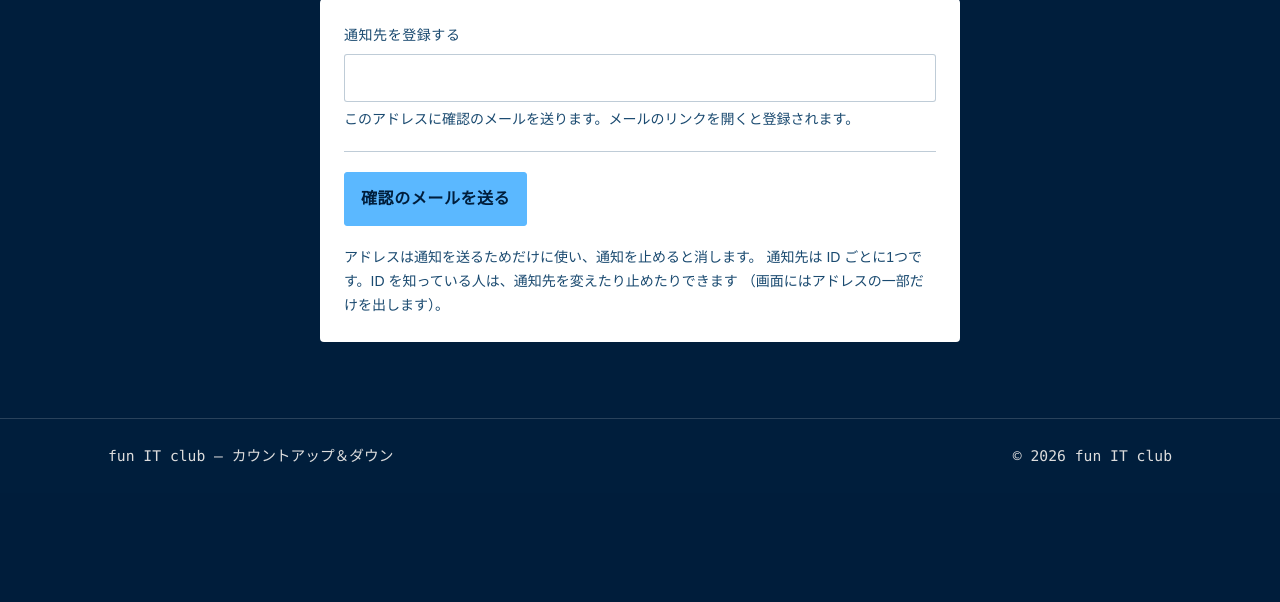
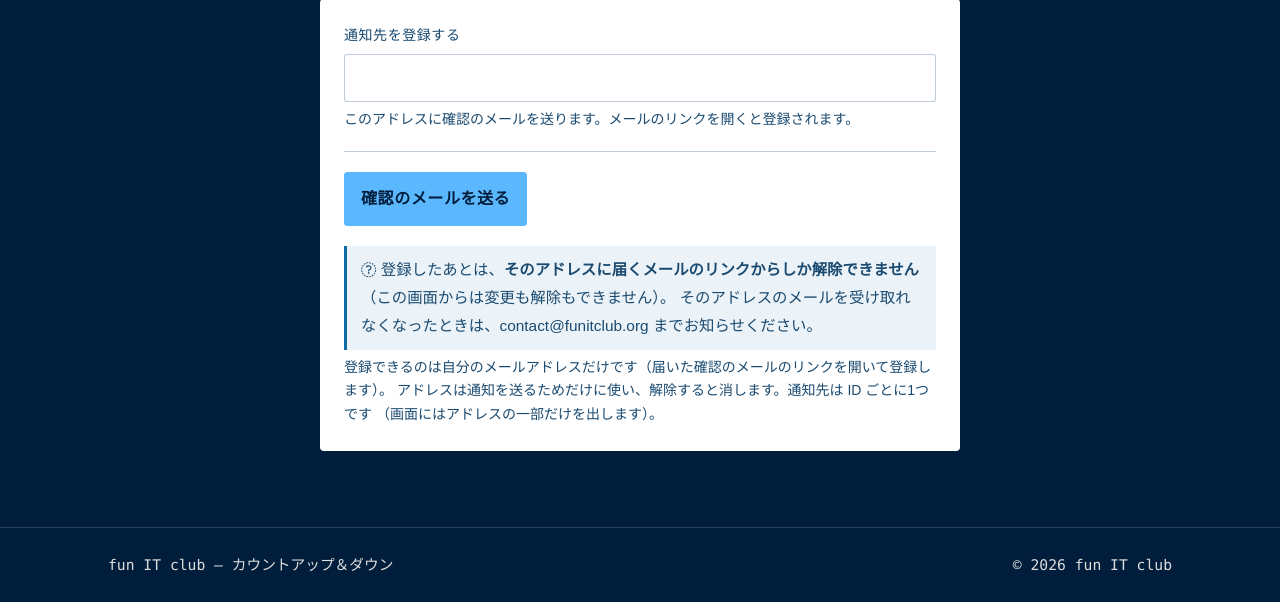
Before and after one commit to funITclub/homepage, a Django app: page /countdown/000/mail/ in a window 1280 px wide. Shown: the part 427-1029 px from the top of the page. Before the commit the page ends 889 px from the top, so only its background shows below. Run offline with Django 5.2, Linux system fonts and the light colour scheme; data comes from the database, SQL or seed files in the repository; tables that the repository leaves empty hold one stand-in row (values such as "Sample post").

Commit message:
カウントダウンの通知先を、本人だけが解除できるようにする
通知先がある間は、画面からは変更も解除も受け付けない。ID を知っている人が通知を止めたり、
自分のアドレスに差し替えたりできないようにするため。解除は登録されたアドレスに届く
メールのリンクからだけで、画面からはそのメール（解除用のメール）を送れる。

登録する前に分かるよう、確認のメール・「受け取る」の画面・登録フォームに、
解除はメールからしかできないことと、受け取れなくなったときの連絡先を書く。
本人が解除できなくなったときのために、admin に通知先を消す操作を足す。

Co-Authored-By: Claude Opus 5.5 <noreply@anthropic.com>

```diff
--- a/countdown/templates/countdown/mail_settings.html
+++ b/countdown/templates/countdown/mail_settings.html
@@ -30,14 +30,26 @@
                 管理画面にも表示されないので、管理者がアドレスを目にすることはありません。
             </p>
 
+            {% if mail_error %}
+            <ul class="form-errors">
+                <li>{{ mail_error }}</li>
+            </ul>
+            {% endif %}
+
             {% if board.notify_email %}
             <p class="cd-mail-status">
                 <i class="fas fa-bell me-1"></i>通知先: <strong>{{ board.masked_email }}</strong>
             </p>
+            <p class="cd-card-desc">
+                通知先が登録されている間は、この画面からは変更も解除もできません。
+                解除できるのは、<strong>登録されたアドレスに届くメールのリンクから</strong>だけです
+                （毎回の通知メールにも付いています）。
+                アドレスを変えるときは、いちど解除してから登録し直してください。
+            </p>
             <form method="post">
                 {% csrf_token %}
                 <div class="form-actions">
-                    <button class="btn btn-danger" type="submit" name="action" value="remove">通知を止めてアドレスを消す</button>
+                    <button class="btn" type="submit" name="action" value="stop">解除用のメールを送る</button>
                 </div>
             </form>
             {% else %}
@@ -45,20 +57,13 @@
             {% endif %}
         </div>
 
+        {% if not board.notify_email %}
         <div class="card cd-mail-form">
             <form method="post" novalidate>
                 {% csrf_token %}
 
-                {% if form.non_field_errors %}
-                <ul class="form-errors">
-                    {% for error in form.non_field_errors %}
-                    <li>{{ error }}</li>
-                    {% endfor %}
-                </ul>
-                {% endif %}
-
                 <div class="form-row">
-                    <label for="{{ form.email.id_for_label }}">{% if board.notify_email %}通知先を変える{% else %}通知先を登録する{% endif %}</label>
+                    <label for="{{ form.email.id_for_label }}">通知先を登録する</label>
                     {{ form.email }}
                     <p class="form-help">{{ form.email.help_text }}</p>
                     {% if form.email.errors %}
@@ -75,12 +80,18 @@
                 </div>
             </form>
 
-            <p class="form-help cd-enter-note">
-                アドレスは通知を送るためだけに使い、通知を止めると消します。
-                通知先は ID ごとに1つです。ID を知っている人は、通知先を変えたり止めたりできます
+            <p class="cd-mail-privacy cd-enter-note">
+                <i class="fas fa-circle-exclamation me-1"></i>登録したあとは、<strong>そのアドレスに届くメールのリンクからしか解除できません</strong>
+                （この画面からは変更も解除もできません）。
+                そのアドレスのメールを受け取れなくなったときは、{{ contact }} までお知らせください。
+            </p>
+            <p class="form-help">
+                登録できるのは自分のメールアドレスだけです（届いた確認のメールのリンクを開いて登録します）。
+                アドレスは通知を送るためだけに使い、解除すると消します。通知先は ID ごとに1つです
                 （画面にはアドレスの一部だけを出します）。
             </p>
         </div>
+        {% endif %}
 
     </section>
 </div>
--- a/countdown/views.py
+++ b/countdown/views.py
@@ -27,6 +27,7 @@ from django.utils.decorators import method_decorator
 from django.views import generic
 from django.views.decorators.csrf import csrf_exempt
 
+from edit.models import public_contact_email
 from home.netutils import client_ip
 
 from . import notify
@@ -166,7 +167,12 @@ class EventDeleteView(BoardMixin, generic.DeleteView):
 
 
 class MailSettingsView(BoardMixin, generic.FormView):
-    """その ID の通知先。登録・変更は確認のメールを経て、解除はその場で行う。"""
+    """その ID の通知先。
+
+    登録は確認のメールを経る。通知先がある間は、画面からは変更も解除もできない
+    （ID を知っている人が止めたり、自分のアドレスに差し替えたりできないように）。
+    解除は登録されたアドレスに届くメールのリンクからだけで、ここからはそのメールを送れる。
+    """
 
     template_name = 'countdown/mail_settings.html'
     form_class = NotifyEmailForm
@@ -175,30 +181,55 @@ class MailSettingsView(BoardMixin, generic.FormView):
     def get_success_url(self):
         return self.board.mail_url
 
+    def get_context_data(self, **kwargs):
+        context = super().get_context_data(**kwargs)
+        context['contact'] = public_contact_email()
+        return context
+
+    def _error(self, message, status, form=None):
+        form = form or self.get_form_class()()
+        return self.render_to_response(
+            self.get_context_data(form=form, mail_error=message), status=status)
+
+    def _send(self, email, send, form=None):
+        """送りすぎと送信の失敗を確かめながら送る。だめなら、その画面を返す。"""
+        if not notify.allow_send(client_ip(self.request), email):
+            return self._error(
+                '短い時間に何度も送られています。しばらく時間をおいてから、もう一度お試しください。', 429, form)
+        try:
+            send()
+        except (smtplib.SMTPException, OSError, BadHeaderError) as e:
+            # 例外の文言には宛先のアドレスが入ることがあるので、種類だけ残す
+            logger.error('カウントダウンのメールを送れませんでした（%s）', type(e).__name__)
+            return self._error('メールを送れませんでした。時間をおいて、もう一度お試しください。', 502, form)
+        return None
+
     def post(self, request, *args, **kwargs):
-        if request.POST.get('action') == 'remove':
-            self.board.set_notify_email('')
-            messages.success(request, 'メール通知を止め、登録されていたアドレスを消しました。')
+        registered = self.board.notify_email
+        if request.POST.get('action') == 'stop':
+            if not registered:
+                return redirect(self.get_success_url())
+            url = request.build_absolute_uri(
+                reverse('countdown:notify_stop', args=[notify.make_stop_token(self.board)]))
+            failed = self._send(registered, lambda: notify.send_stop_link(self.board, url))
+            if failed:
+                return failed
+            messages.success(
+                request, '登録されているアドレスに、解除用のメールを送りました。メールのリンクから解除できます。')
             return redirect(self.get_success_url())
+        if registered:
+            return self._error(
+                '通知先はすでに登録されています。変えるときは、いちど解除してから登録し直してください。', 409)
         return super().post(request, *args, **kwargs)
 
     def form_valid(self, form):
         email = form.cleaned_data['email']
-        if not notify.allow_send(client_ip(self.request), email):
-            form.add_error(None, '短い時間に何度も送られています。しばらく時間をおいてから、もう一度お試しください。')
-            return self.render_to_response(self.get_context_data(form=form), status=429)
-
         url = self.request.build_absolute_uri(
             reverse('countdown:notify_confirm', args=[notify.make_confirm_token(self.board, email)])
         )
-        try:
-            notify.send_confirmation(self.board, email, url)
-        except (smtplib.SMTPException, OSError, BadHeaderError) as e:
-            # 例外の文言には宛先のアドレスが入ることがあるので、種類だけ残す
-            logger.error('カウントダウンの確認のメールを送れませんでした（%s）', type(e).__name__)
-            form.add_error(None, 'メールを送れませんでした。時間をおいて、もう一度お試しください。')
-            return self.render_to_response(self.get_context_data(form=form), status=502)
-
+        failed = self._send(email, lambda: notify.send_confirmation(self.board, email, url), form)
+        if failed:
+            return failed
         messages.success(
             self.request,
             '確認のメールを送りました。メールのリンクを開くと登録されます（{}分以内）。'.format(
@@ -235,7 +266,8 @@ class NotifyLinkView(generic.View):
         if request.method == 'POST':
             messages.success(request, self.apply(board, email))
             return redirect(board.mail_url)
-        return render(request, self.template_name, {'action': self.action, 'board': board})
+        return render(request, self.template_name, {
+            'action': self.action, 'board': board, 'contact': public_contact_email()})
 
 
 class NotifyConfirmView(NotifyLinkView):
--- a/deploy.txt
+++ b/deploy.txt
@@ -504,6 +504,10 @@ az webapp log tail --name funITclub
 # ---- 通知先のアドレス ----
 #   ID ごとに1つ、本人が確認のメールのリンクを開いたものだけを DB に持つ（任意）。
 #   通知を止めると消える。個人情報をシステムに持たない方針の例外で、通知を送る以外には使わない。
+#   通知先がある間は、画面からは変更も解除もできない。解除は登録されたアドレスに届く
+#   メールのリンクからだけ（ID を知っている人が止めたり差し替えたりできないように）。
+#   本人がメールを受け取れなくなったときは、admin の「カウント ID」で ID を選び、
+#   操作の「選んだ ID の通知先を消す」を実行する（アドレスは見えないまま消せる）。
 #   DB には暗号化して入れてある（countdown/crypto.py）。鍵は SECRET_KEY から作るので、
 #   DB の中身だけでは読めない。管理画面にもアドレスは出ない（登録の有無だけ）。
 #   ※ SECRET_KEY を替えるときは、前の値を SECRET_KEY_FALLBACKS に残すこと。
```
Also changed, not shown: countdown/admin.py (+9 -0 lines), countdown/notify.py (+30 -3 lines), countdown/templates/countdown/notify_link.html (+7 -2 lines), countdown/tests.py (+51 -2 lines).
